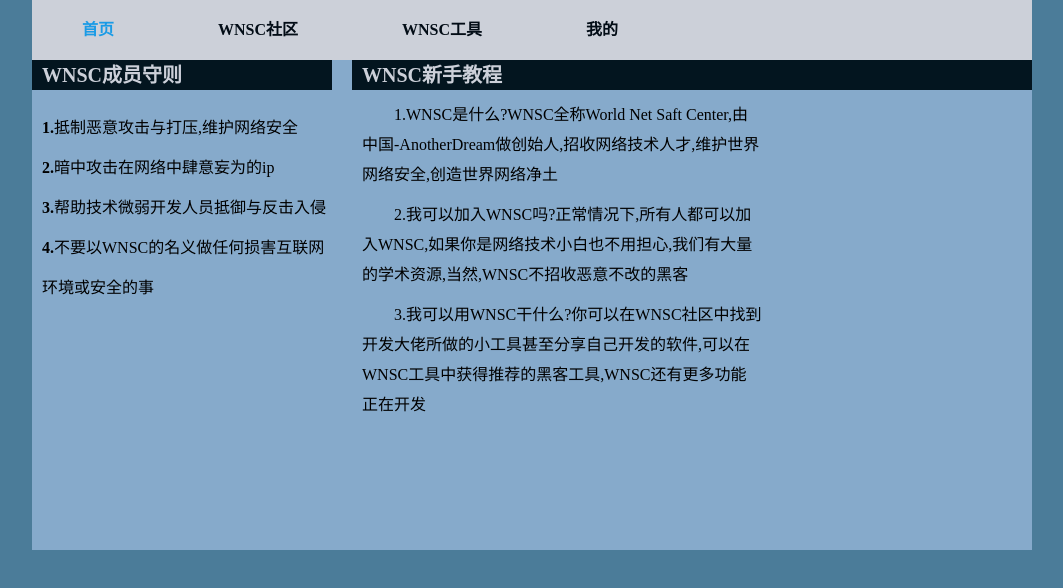
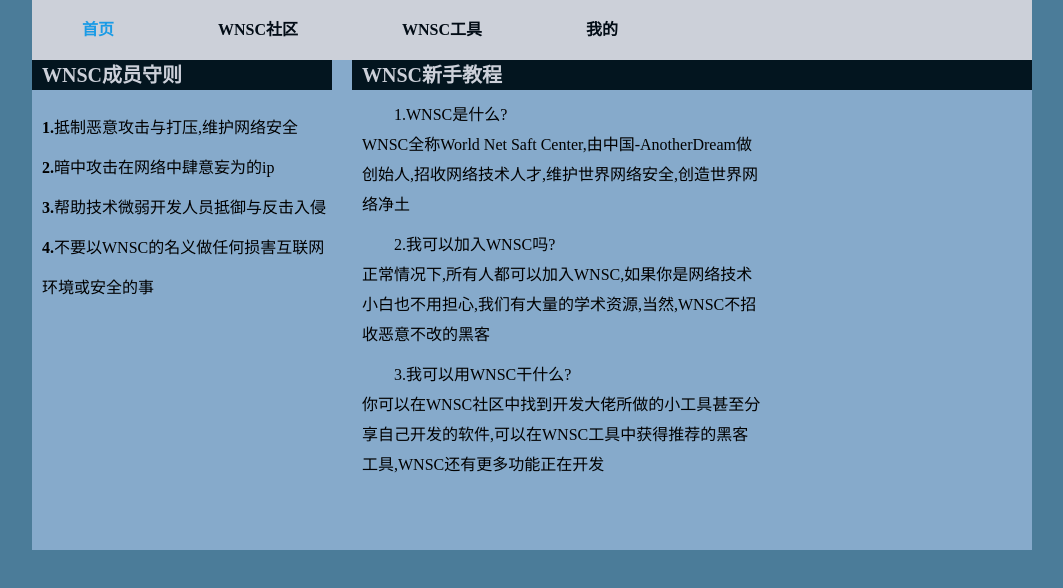
Before and after one commit to WNSC/WNSC, a plain HTML site: page index.html in a window 1280 px wide. Shown: the whole page, without its empty margins (108-1171 px from the left). Drawn offline with Linux system fonts and the light colour scheme.

Commit message:
Update index.html

```diff
--- a/index.html
+++ b/index.html
@@ -32,13 +32,13 @@
         <div id="main_right">
               <h2>WNSC新手教程</h2>
                 <p>
-                    <span>1.WNSC是什么?</span>WNSC全称World Net Saft Center,由中国-AnotherDream做创始人,招收网络技术人才,维护世界网络安全,创造世界网络净土
+                    <span>1.WNSC是什么?</span><br>WNSC全称World Net Saft Center,由中国-AnotherDream做创始人,招收网络技术人才,维护世界网络安全,创造世界网络净土
                 </p>
                 <p>
-                   <span>2.我可以加入WNSC吗?</span>正常情况下,所有人都可以加入WNSC,如果你是网络技术小白也不用担心,我们有大量的学术资源,当然,WNSC不招收恶意不改的黑客
+                   <span>2.我可以加入WNSC吗?</span><br>正常情况下,所有人都可以加入WNSC,如果你是网络技术小白也不用担心,我们有大量的学术资源,当然,WNSC不招收恶意不改的黑客
                 </p>
                 <p>
-                    <span>3.我可以用WNSC干什么?</span>你可以在WNSC社区中找到开发大佬所做的小工具甚至分享自己开发的软件,可以在WNSC工具中获得推荐的黑客工具,WNSC还有更多功能正在开发
+                    <span>3.我可以用WNSC干什么?</span><br>你可以在WNSC社区中找到开发大佬所做的小工具甚至分享自己开发的软件,可以在WNSC工具中获得推荐的黑客工具,WNSC还有更多功能正在开发
 
                 </p>
             </div>
```
